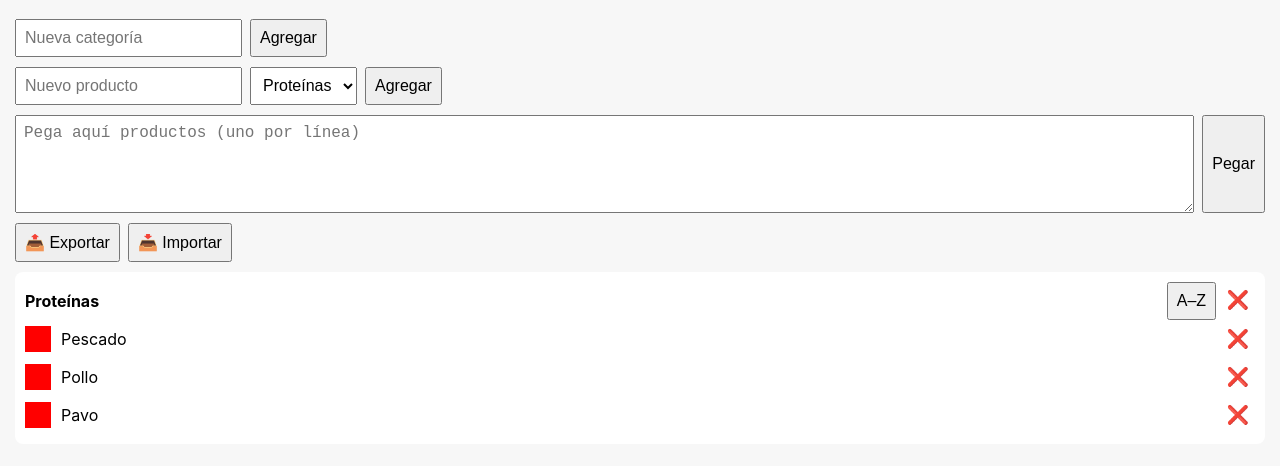
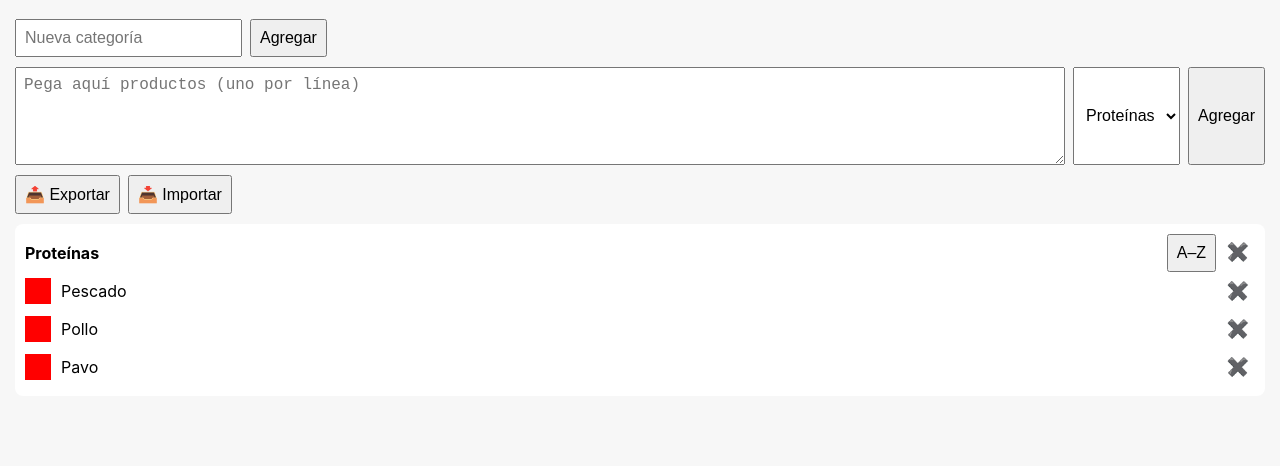
Before and after one commit to josmbrio/lista-compras, a plain HTML site: page index.html in a window 1280 px wide. Shown: the part 78-544 px from the top of the page. Drawn offline with Linux system fonts and the light colour scheme.

Commit message:
Se elimina agregar producto individual y se ajusta icono de eliminar

```diff
--- a/app.js
+++ b/app.js
@@ -37,7 +37,7 @@ function render() {
           <div>
             <button onclick="sortAZ(${ci})">A–Z</button>
             <span class="delete-category"
-                  onclick="deleteCategory(${ci})">❌</span>
+                  onclick="deleteCategory(${ci})">✖️</span>
           </div>
         </div>
     `;
@@ -56,7 +56,7 @@ function render() {
 
           <div class="delete-btn"
                onclick="deleteProduct(${ci},${pi})">
-            ❌
+            ✖️
           </div>
         </div>
       `;
@@ -94,24 +94,8 @@ function addCategory() {
   render();
 }
 
-// ➕ Producto individual
-function addProduct() {
-  const input = document.getElementById("productInput");
-  const ci = selectedCategoryIndex;
-
-  if (!input.value.trim()) return;
-
-  data[ci].products.push({
-    name: input.value.trim(),
-    needed: true
-  });
-
-  input.value = "";
-  render();
-}
-
 // 📋 PEGAR DESDE PORTAPAPELES
-function pasteProducts() {
+function addProducts() {
   const textarea = document.getElementById("pasteInput");
   const ci = selectedCategoryIndex;
 
@@ -133,6 +117,7 @@ function pasteProducts() {
 
 // 🔤 ORDEN A–Z
 function sortAZ(ci) {
+  if (!confirm(`¿Ordenar alfabéticamente la categoría "${data[ci].name}"?`)) return;
   data[ci].products.sort((a, b) =>
     a.name.localeCompare(b.name, "es", { sensitivity: "base" })
   );
@@ -141,7 +126,7 @@ function sortAZ(ci) {
 
 // ❌ ELIMINAR PRODUCTO
 function deleteProduct(ci, pi) {
-  if (!confirm("¿Eliminar este producto?")) return;
+  if (!confirm(`¿Desea eliminar el producto "${data[ci].products[pi].name}"?`)) return;
   data[ci].products.splice(pi, 1);
   render();
 }
--- a/index.html
+++ b/index.html
@@ -35,18 +35,12 @@
     <button onclick="addCategory()">Agregar</button>
   </div>
 
-  <!-- Agregar producto -->
-  <div class="controls">
-    <input id="productInput" type="text" placeholder="Nuevo producto">
-    <select id="categorySelect" onchange="onCategoryChange()"></select>
-    <button onclick="addProduct()">Agregar</button>
-  </div>
-
   <!-- Pegar productos -->
   <div class="controls">
     <textarea id="pasteInput"
       placeholder="Pega aquí productos (uno por línea)"></textarea>
-    <button onclick="pasteProducts()">Pegar</button>
+    <select id="categorySelect" onchange="onCategoryChange()"></select>
+    <button onclick="addProducts()">Agregar</button>
   </div>
 
   <!-- Exportar / Importar -->
```
